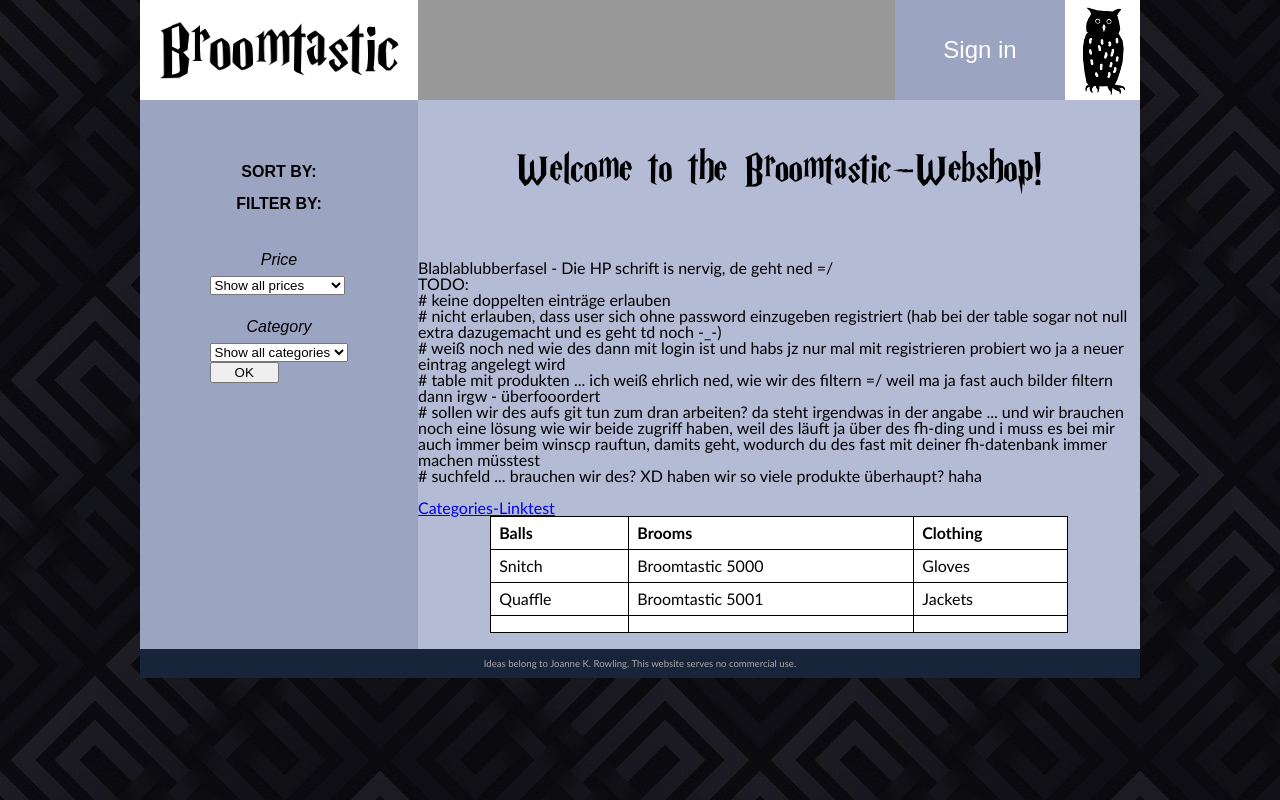
After one commit to Kniesel/Broomtastic-PHP-Webapp, a PHP site: page /presentation/indexhtml.html in a window 1280 px wide. The commit adds this page. Run offline with PHP 8.4, Linux system fonts and the light colour scheme.

Commit message:
blödsinn gemacht im present/index.php und im business/products

```diff
--- a/index.php
+++ b/index.php
@@ -1,4 +1,4 @@
 <?php
-header("Location: presentation/index.html");
+header("Location: presentation/index.php");
 exit();
 ?>
--- /dev/null
+++ b/presentation/indexhtml.html
@@ -0,0 +1,141 @@
+<!DOCTYPE html>
+
+<html>
+	<head>
+		<meta charset="utf-8">
+		<title>Broomtastic</title>
+
+		<link rel="stylesheet" type="text/css" href="style/reset.css" >
+		<link rel="stylesheet" type="text/css" href="style/homestyle.css">
+	</head>
+
+	<body>
+		<div id="wrapper">
+			<header>
+				<nav>
+					<div class="dropdown">
+						<button class="dropbutton">Sign in</button>
+						<div class="dropdown-content">
+							<a class="inputforms" href="#">Username</a>
+							<a class="inputforms" href="#">Password</a>
+							<a class="inputforms" href="#">Login</a>
+							<a class="inputforms" href="#">Register</a>
+						</div>
+					</div>
+					<img id="owl" src="./img/owl.jpg" alt="Shopping Owl"/>
+				</nav>
+			</header>
+
+			<aside>
+				<p class="titles">SORT BY:</p>
+
+				<p class="titles">FILTER BY:</p>
+					<br>
+
+					<p class="title2">Price</p>
+					<form action="#" class="filtercontent">
+						<select name="price" >
+							<option>Show all prices</option>
+							<option>0-250 Galleons</option>
+							<option>250-500 Galleons</option>
+							<option>500-1000 Galleons</option>
+						</select>
+					</form>
+
+					<br>
+
+					<p class="title2">Category</p>
+					<form action="../business/business.php" method="post" class="filtercontent">
+						<select name="category">
+							<option>Show all categories</option>
+							<option>Balls</option>
+							<option>Books</option>
+							<option>Brooms</option>
+							<option>Clothing</option>
+						</select>
+						<input type="submit" value="OK" class="filtercontent">
+					</form>
+			</aside>
+
+			<section>
+				<h1>Welcome to the Broomtastic-Webshop!</h1>
+				<br>
+				<p>Blablablubberfasel - Die HP schrift is nervig, de geht ned =/<br>
+					TODO:<br>
+					# keine doppelten einträge erlauben<br>
+					# nicht erlauben, dass user sich ohne password einzugeben registriert (hab bei der table sogar not null extra dazugemacht und es geht td noch -_-)<br>
+					# weiß noch ned wie des dann mit login ist und habs jz nur mal mit registrieren probiert wo ja a neuer eintrag angelegt wird<br>
+					# table mit produkten ... ich weiß ehrlich ned, wie wir des filtern =/ weil ma ja fast auch bilder filtern dann irgw - überfooordert<br>
+					# sollen wir des aufs git tun zum dran arbeiten? da steht irgendwas in der angabe ... und wir brauchen noch eine lösung wie wir beide zugriff haben, weil des läuft ja über des fh-ding und i muss es bei mir auch immer beim winscp rauftun, damits geht, wodurch du des fast mit deiner fh-datenbank immer machen müsstest<br>
+					# suchfeld ... brauchen wir des? XD haben wir so viele produkte überhaupt? haha
+				</p>
+				<br>
+				<a href="../business/products.php">Categories-Linktest</a>
+				<table>
+
+					<tr>
+						<td class="tdtitle">
+							Balls
+						</td>
+						<td class="tdtitle">
+							Brooms
+						</td>
+						<td class="tdtitle">
+							Clothing
+						</td>
+					</tr>
+
+					<tr>
+						<td>
+							Snitch
+						</td>
+						<td>
+							Broomtastic 5000
+						</td>
+						<td>
+							Gloves
+						</td>
+					</tr>
+
+					<tr>
+						<td>
+							Quaffle
+						</td>
+						<td>
+							Broomtastic 5001
+						</td>
+						<td>
+							Jackets
+						</td>
+					</tr>
+
+					<tr>
+						<td>
+
+						</td>
+						<td>
+
+						</td>
+						<td>
+
+						</td>
+					</tr>
+
+
+				</table>
+
+				<br>
+
+
+			</section>
+
+
+
+			<footer>
+				Ideas belong to Joanne K. Rowling. This website serves no commercial use.
+			</footer>
+
+		</div>
+
+	</body>
+</html>
```
Also changed, not shown: business/business.php (+0 -11 lines), business/products.php (+15 -2 lines), presentation/index.php (renamed from presentation/index.html, +11 -0 lines).
